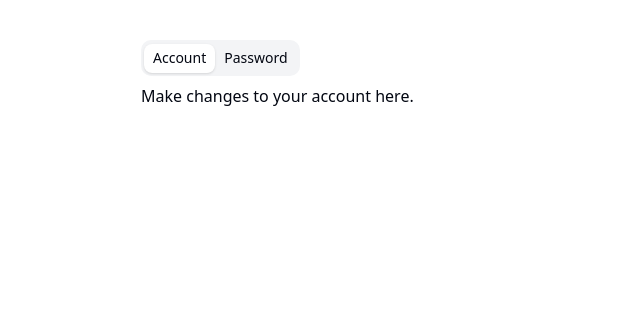
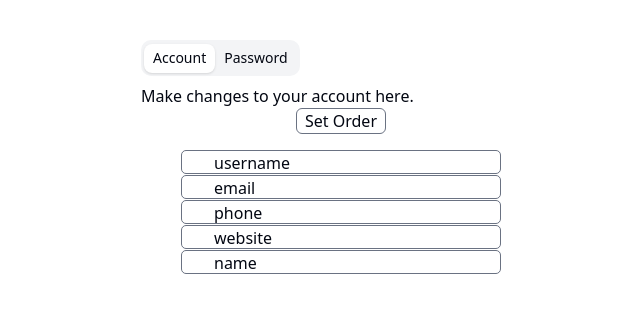
Before and after one commit to StanislavXmov/test_next_15, a Next.js app: page /tests in a window 1280 px wide. Shown: the top 312 px of the page, without its empty margins (299-939 px from the left). Built offline with nearby package versions, Linux system fonts and the light colour scheme.

Commit message:
DraggableList

```diff
--- a/package.json
+++ b/package.json
@@ -16,6 +16,10 @@
     "@tanstack/react-table": "^8.21.3",
     "class-variance-authority": "^0.7.1",
     "clsx": "^2.1.1",
+    "@react-spring/web": "^9.4.5",
+    "@use-gesture/react": "latest",
+    "lodash.clamp": "4.0.3",
+    "lodash-move": "1.1.1",
     "json-server": "1.0.0-beta.3",
     "lucide-react": "^0.487.0",
     "next": "15.2.4",
@@ -25,6 +29,8 @@
     "tw-animate-css": "^1.2.5"
   },
   "devDependencies": {
+    "@types/lodash.clamp": "^4.0.6",
+    "@types/lodash-es": "^4.17.4",
     "@eslint/eslintrc": "^3",
     "@playwright/test": "^1.50.1",
     "@tailwindcss/postcss": "^4",
--- a/src/app/tests/page.tsx
+++ b/src/app/tests/page.tsx
@@ -1,9 +1,13 @@
+import { DraggableList } from "@/components/draggable/draggable-list";
 import { TabsComponent } from "@/components/tabs/tabs";
 
 export default function Pagination() {
   return (
     <div>
       <TabsComponent />
+      <DraggableList
+        items={["username", "email", "phone", "website", "name"]}
+      />
     </div>
   );
 }
--- /dev/null
+++ b/src/components/draggable/draggable-list.tsx
@@ -0,0 +1,86 @@
+"use client";
+
+import { useRef } from "react";
+import { useSprings, animated, config } from "@react-spring/web";
+import { useDrag } from "@use-gesture/react";
+import clamp from "lodash.clamp";
+import swap from "lodash-move";
+
+const dy = 25;
+const fn =
+  (order: number[], active = false, originalIndex = 0, curIndex = 0, y = 0) =>
+  (index: number) =>
+    active && index === originalIndex
+      ? {
+          y: curIndex * dy + y,
+          scale: 1.1,
+          zIndex: 1,
+          immediate: (key: string) => key === "zIndex",
+          config: (key: string) =>
+            key === "y" ? config.stiff : config.default,
+        }
+      : {
+          y: order.indexOf(index) * dy,
+          scale: 1,
+          zIndex: 0,
+          immediate: false,
+        };
+
+export function DraggableList({ items }: { items: string[] }) {
+  const order = useRef(items.map((_, index) => index));
+
+  const [springs, api] = useSprings(items.length, fn(order.current));
+  const bind = useDrag(({ args: [originalIndex], active, movement: [, y] }) => {
+    const curIndex = order.current.indexOf(originalIndex);
+    const curRow = clamp(
+      Math.round((curIndex * dy + y) / dy),
+      0,
+      items.length - 1
+    );
+    const newOrder = swap(order.current, curIndex, curRow);
+    api.start(fn(newOrder, active, originalIndex, curIndex, y));
+    if (!active) order.current = newOrder;
+  });
+
+  const handleSetOrder = () => {
+    const orders = order.current.map((i) => items[i]);
+    console.log(orders);
+  };
+
+  return (
+    <div className="flex justify-center flex-col items-center gap-4">
+      <button
+        className="border border-gray-500 rounded-sm px-2"
+        onClick={handleSetOrder}
+      >
+        Set Order
+      </button>
+      <div className="w-[320px]" style={{ height: items.length * dy }}>
+        {springs.map(({ zIndex, y, scale }, i) => (
+          // eslint-disable-next-line @typescript-eslint/ban-ts-comment
+          // @ts-ignore
+          <animated.div
+            {...bind(i)}
+            key={i}
+            style={{
+              zIndex,
+              y,
+              scale,
+              position: "absolute",
+              width: "320px",
+              height: "24px",
+              transformOrigin: "50% 50% 0px",
+              borderRadius: "5px",
+              paddingLeft: "32px",
+              touchAction: "none",
+              background: "white",
+              border: "1px solid #6a7282",
+            }}
+          >
+            {items[i]}
+          </animated.div>
+        ))}
+      </div>
+    </div>
+  );
+}
--- /dev/null
+++ b/types.d.ts
@@ -0,0 +1,4 @@
+declare module "lodash-move" {
+  const fn: (list: number[], b: number, c: number) => number[];
+  export default fn;
+}
```
Also changed, not shown: 1 other file (tests, documents, lock files or other folders).
